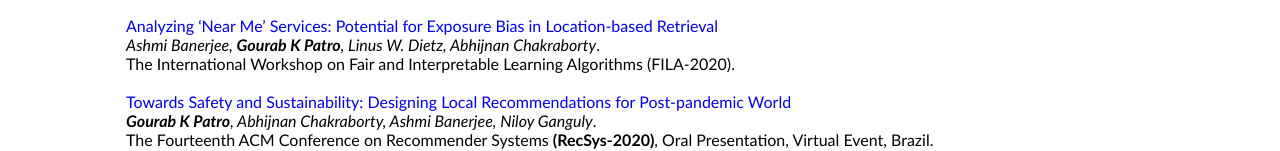
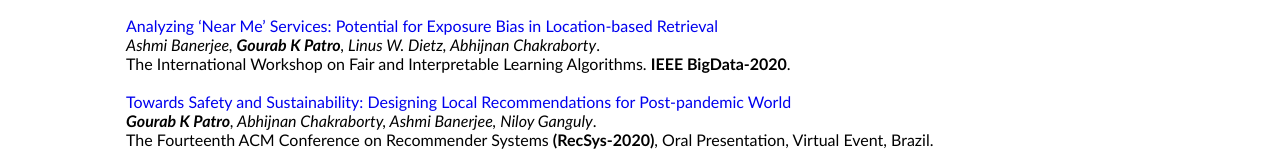
Before and after one commit to gourabkumarpatro/gourabkumarpatro.github.io, a plain HTML site: page research.html in a window 1280 px wide. Shown: the part 908-1059 px from the top of the page. Drawn offline with Linux system fonts and the light colour scheme.

Commit message:
Update research.html

```diff
--- a/research.html
+++ b/research.html
@@ -149,7 +149,7 @@ The Thirty-fifth AAAI Conference on Artificial Intelligence <b>(AAAI-2021)</b>,
 <br>
 <a href="https://arxiv.org/abs/2011.07359" target="_blank">Analyzing ‘Near Me’ Services: Potential for Exposure Bias in Location-based Retrieval</a><br>
 <i>Ashmi Banerjee, <b>Gourab K Patro</b>, Linus W. Dietz, Abhijnan Chakraborty</i>.<br>
-The International Workshop on Fair and Interpretable Learning Algorithms (FILA-2020).<br>
+The International Workshop on Fair and Interpretable Learning Algorithms. <b>IEEE BigData-2020</b>.<br>
 <br>
 <a href="https://easychair.org/publications/preprint/npxr" target="_blank">Towards Safety and Sustainability: Designing Local Recommendations for Post-pandemic World</a><br>
 <i><b>Gourab K Patro</b>, Abhijnan Chakraborty, Ashmi Banerjee, Niloy Ganguly</i>.<br>
```
